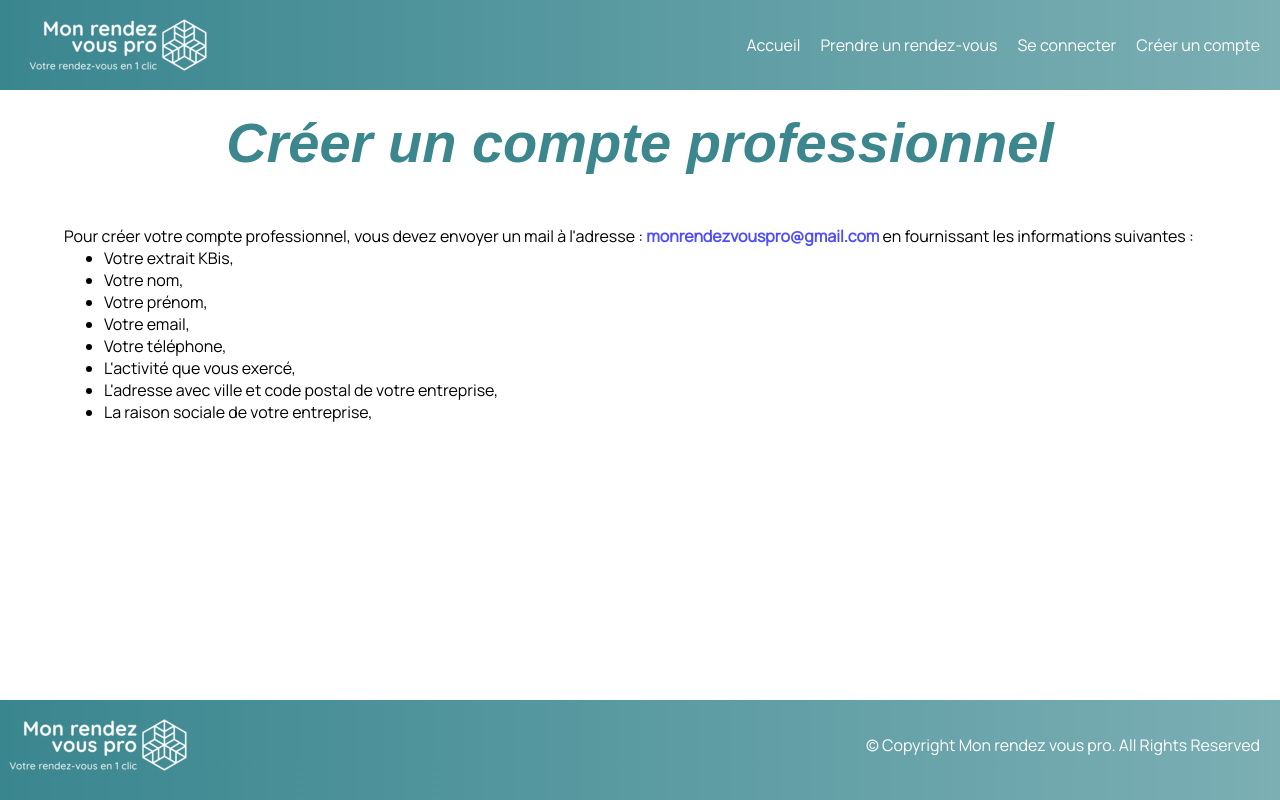
After one commit to SlamEcoris/RendezVous, a PHP site: page /creationCompteProfessionnel.php in a window 1280 px wide. The commit adds this page. Run offline with PHP 8.4, Linux system fonts and the light colour scheme.

Commit message:
Ajout option création compte pro

```diff
--- /dev/null
+++ b/creationCompteProfessionnel.php
@@ -0,0 +1,38 @@
+<!doctype html>
+<?php
+	session_start();
+?>
+<html>
+	<head>
+		<meta charset="utf-8">
+		<meta name="viewport" content="width=device-width, initial-scale=1">
+		<title>Client - MonRendezVousPro</title>
+		<link href="style.css" rel="stylesheet">
+		<link rel="preconnect" href="https://fonts.googleapis.com">
+        <link rel="preconnect" href="https://fonts.gstatic.com" crossorigin>
+        <link href="https://fonts.googleapis.com/css2?family=Manrope&display=swap" rel="stylesheet">
+	</head>
+	<body>
+	<?php include_once('header.php'); ?>
+	<main>
+		<h1>Créer un compte professionnel</h1>
+        <div class="infos-creation-compte-pro">
+            Pour créer votre compte professionnel, vous devez envoyer un mail à l'adresse :
+            <span class="mail">monrendezvouspro@gmail.com</span> en fournissant les informations suivantes :
+                <ul>
+                    <li>Votre extrait KBis,</li>
+                    <li>Votre nom,</li>
+                    <li>Votre prénom,</li>
+                    <li>Votre email,</li>
+                    <li>Votre téléphone,</li>
+                    <li>L'activité que vous exercé,</li>
+                    <li>L'adresse avec ville et code postal de votre entreprise,</li>
+                    <li>La raison sociale de votre entreprise,</li>
+                </ul>
+        </div>
+
+	</main>
+	<?php include_once('footer.php'); ?>
+	<script src="https://cdn.jsdelivr.net/npm/bootstrap@5.3.0-alpha1/dist/js/bootstrap.bundle.min.js" integrity="sha384-w76AqPfDkMBDXo30jS1Sgez6pr3x5MlQ1ZAGC+nuZB+EYdgRZgiwxhTBTkF7CXvN" crossorigin="anonymous"></script>
+	</body>
+</html>
--- a/header.php
+++ b/header.php
@@ -5,7 +5,7 @@
 				<a href="index.php">Accueil</a>
 				<a href="creationCompteClient.php">Prendre un rendez-vous</a>
 				<a href="index.php#connexion">Se connecter</a>
-                <a href="creationCompteClient.php">Créer un compte</a>
+                <a href="creationCompte.php">Créer un compte</a>
 			</div>
 		</nav>
 </header>
--- a/style.css
+++ b/style.css
@@ -557,3 +557,20 @@ footer {
     border-radius: 5px;
     height: 50px;
 }
+
+.les-boutons {
+    display: flex;
+    flex-direction: column;
+    justify-content: space-around;
+}
+
+.infos-creation-compte-pro {
+    width: 90%;
+    margin: auto;
+    padding-bottom: 20px;
+}
+
+.mail {
+    font-weight: bold;
+    color: rgb(78, 78, 255);
+}
```
Also changed, not shown: creationCompte.php (added, +36 -0 lines).
